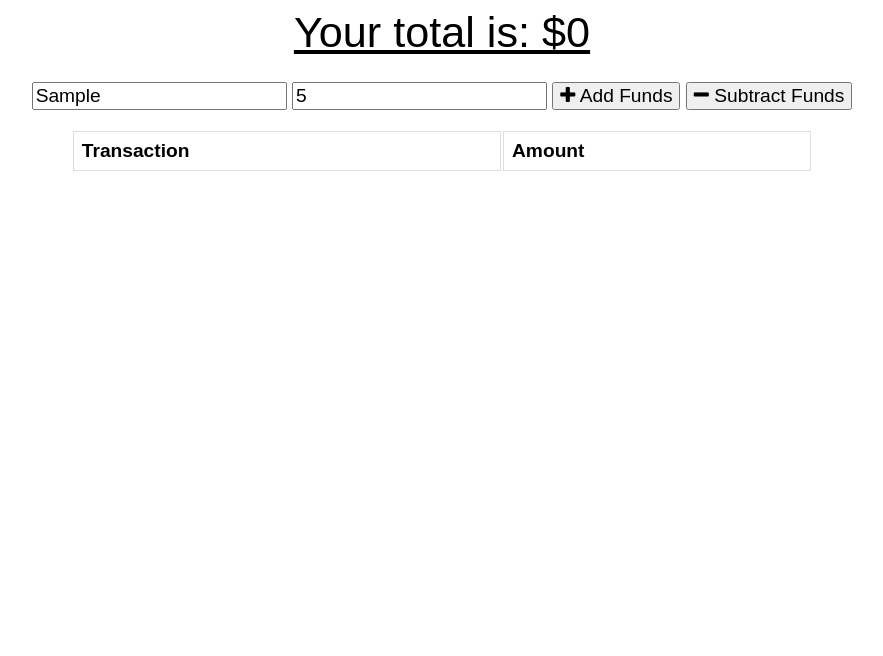
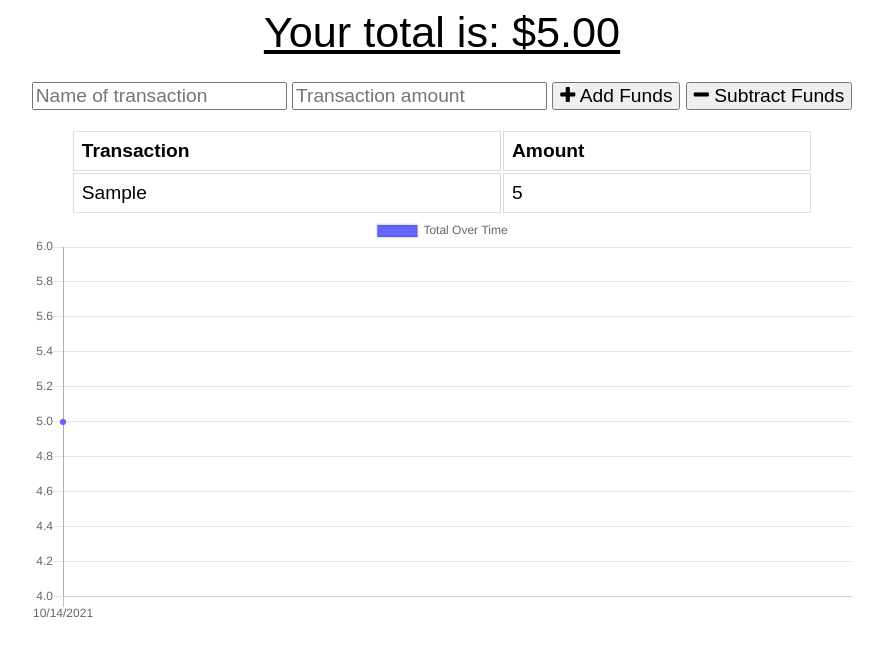
Before and after one commit to LukeMcM89/Budget-Tracker, a website: page public/budgettracker.html in a window 1280 px wide. Both pictures are taken after typing "Sample", "5" into the empty fields and a click on the button "Add Funds". Shown: the whole page, without its empty margins (198-1081 px from the left). Drawn offline with nearby package versions, Linux system fonts and the light colour scheme; no server answers.

Commit message:
Service Worker + Manifest link / Budget data serving

```diff
--- a/public/budgettracker.html
+++ b/public/budgettracker.html
@@ -1,5 +1,6 @@
 <!DOCTYPE html>
 <html lang="en">
+
 <head>
   <meta charset="UTF-8">
   <meta name="viewport" content="width=device-width, initial-scale=1.0">
@@ -11,9 +12,20 @@
   <link rel="stylesheet" href="styles.css">
   <script src="https://cdn.jsdelivr.net/npm/chart.js@2.8.0" async></script>
   <script src="index.js" defer></script>
+  <script src="db.js" defer></script>
+  <script>
+    if ("serviceWorker" in navigator) {
+      window.addEventListener("load", async () => {
+        const reg = await navigator.serviceWorker.register("service-worker.js");
+        console.log('Service Worker registered!', reg);
+      });
+    }
+  </script>
+
 
   <title>Budget Tracker</title>
 </head>
+
 <body>
   <div class="wrapper">
     <div class="total">
@@ -40,7 +52,8 @@
       </table>
     </div>
 
-    <canvas id="myChart"></canvas>
+    <canvas id="my-chart"></canvas>
   </div>
 </body>
+
 </html>
--- a/public/index.js
+++ b/public/index.js
@@ -82,7 +82,7 @@ function populateChart() {
 function sendTransaction(isAdding) {
   const nameEl = document.querySelector('#t-name');
   const amountEl = document.querySelector('#t-amount');
-  const errorEl = document.querySelector('form .error');
+  const errorEl = document.querySelector('.form .error');
 
   // validate form
   if (nameEl.value === '' || amountEl.value === '') {
--- a/public/service-worker.js
+++ b/public/service-worker.js
@@ -2,8 +2,8 @@ const FILES_TO_CACHE = [
     './',
     './index.js',
     './styles.css',
-    './icons/icon-192x192.png',
-    './icons/icon-512x512.png',
+    './icon-192x192.png',
+    './icon-512x512.png',
     `https://stackpath.bootstrapcdn.com/font-awesome/4.7.0/css/font-awesome.min.css`
 ];
 
```
